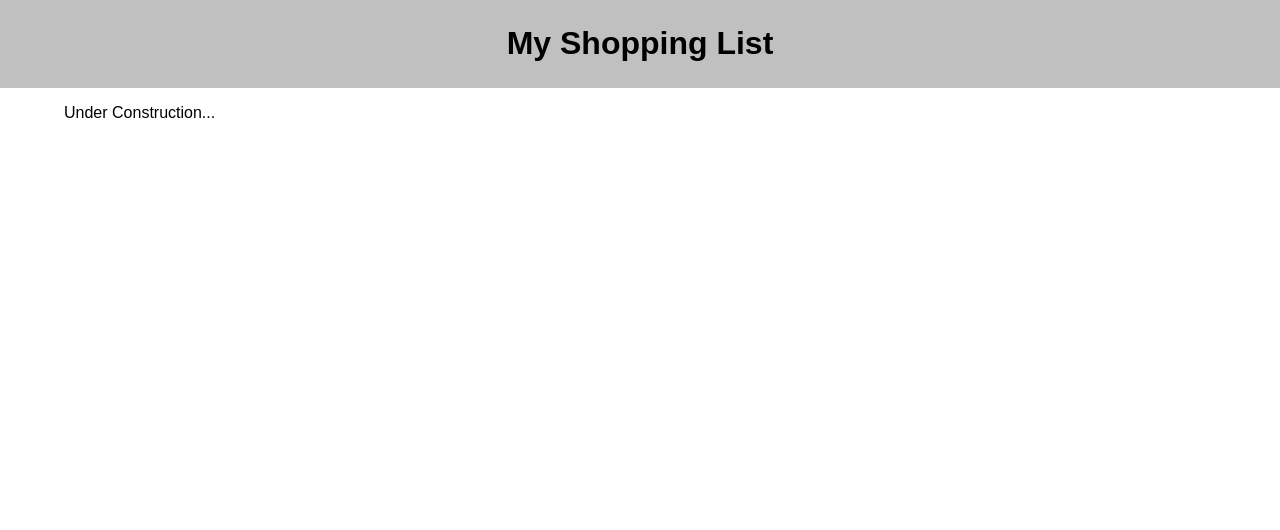
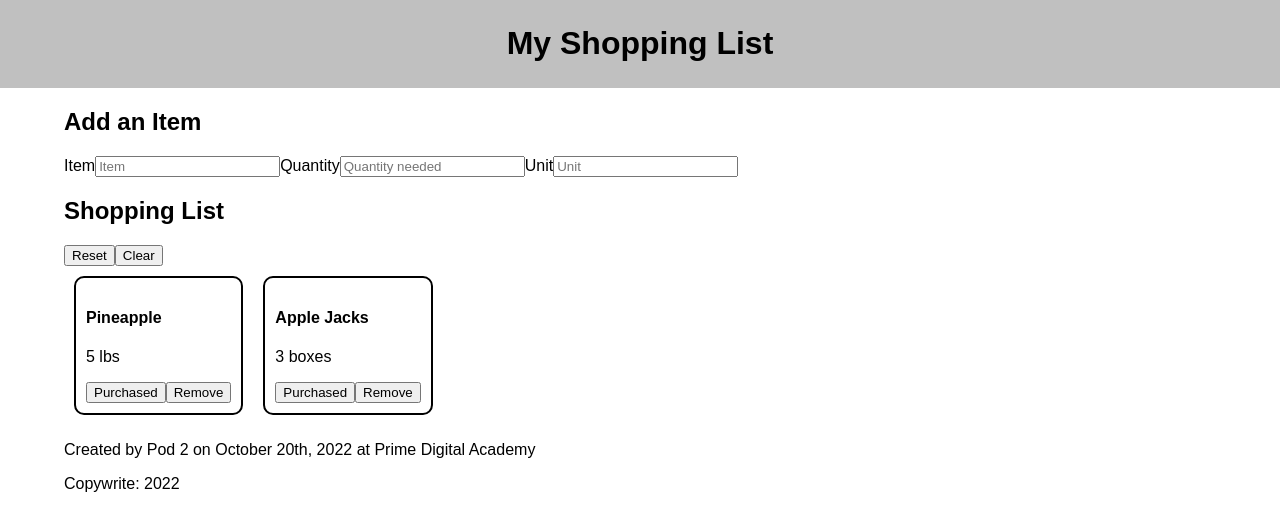
Before and after one commit to danpatha/group-fs-react-shopping-list-pod2, a React (Create React App) app: page / in a window 1280 px wide. Shown: the top 530 px of the page. Built offline with nearby package versions, Linux system fonts and the light colour scheme.

Commit message:
html frame

```diff
--- a/public/index.html
+++ b/public/index.html
@@ -10,6 +10,7 @@
     -->
     <link rel="manifest" href="%PUBLIC_URL%/manifest.json">
     <link rel="shortcut icon" href="%PUBLIC_URL%/favicon.ico">
+    <link rel="stylesheet" href="style.css">
     <!--
       Notice the use of %PUBLIC_URL% in the tags above.
       It will be replaced with the URL of the `public` folder during the build.
--- /dev/null
+++ b/public/style.css
@@ -0,0 +1,7 @@
+.listItem{
+    border:2px solid black;
+    border-radius: 10px;
+    display: inline-block;
+    margin:10px;
+    padding: 10px
+}
--- a/src/components/App/App.jsx
+++ b/src/components/App/App.jsx
@@ -9,7 +9,44 @@ function App() {
         <div className="App">
             <Header />
             <main>
-                <p>Under Construction...</p>
+                <h2>Add an Item</h2>
+                <form>
+                    <label>Item</label>
+                    <input type="text" required placeholder="Item"></input>
+
+                    <label>Quantity</label>
+                    <input type="text" required placeholder="Quantity needed"></input>
+
+                    <label>Unit</label>
+                    <input type="text" required placeholder="Unit"></input>
+                </form>
+
+                <article>
+                    <header>
+                        <h2>Shopping List</h2>
+                        <button id="resetBtn">Reset</button>
+                        <button id="clearBtn">Clear</button>
+                    </header>
+
+                    <section>
+                        <div class="listItem">
+                            <h4>Pineapple</h4>
+                            <p>5 lbs</p>
+                            <button class="purchasedBtn">Purchased</button>
+                            <button class="removeBtn">Remove</button>
+                        </div>
+                        <div class="listItem">
+                            <h4>Apple Jacks</h4>
+                            <p>3 boxes</p>
+                            <button class="purchasedBtn">Purchased</button>
+                            <button class="removeBtn">Remove</button>
+                        </div>
+                    </section>
+                </article>
+            <footer>
+                <p>Created by Pod 2 on October 20th, 2022 at Prime Digital Academy</p>
+                <p>Copywrite: 2022</p>
+            </footer>
             </main>
         </div>
     );
```
